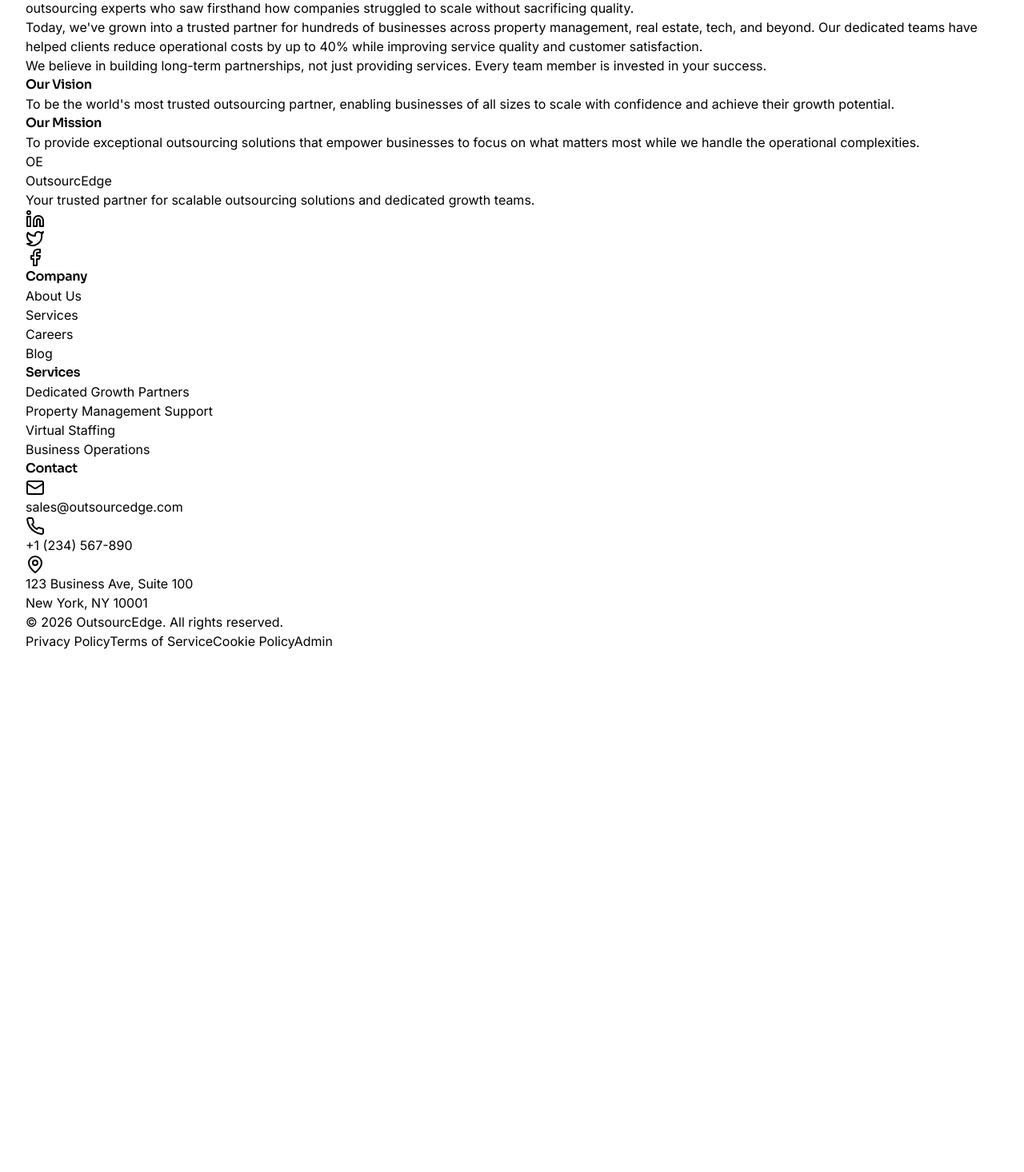
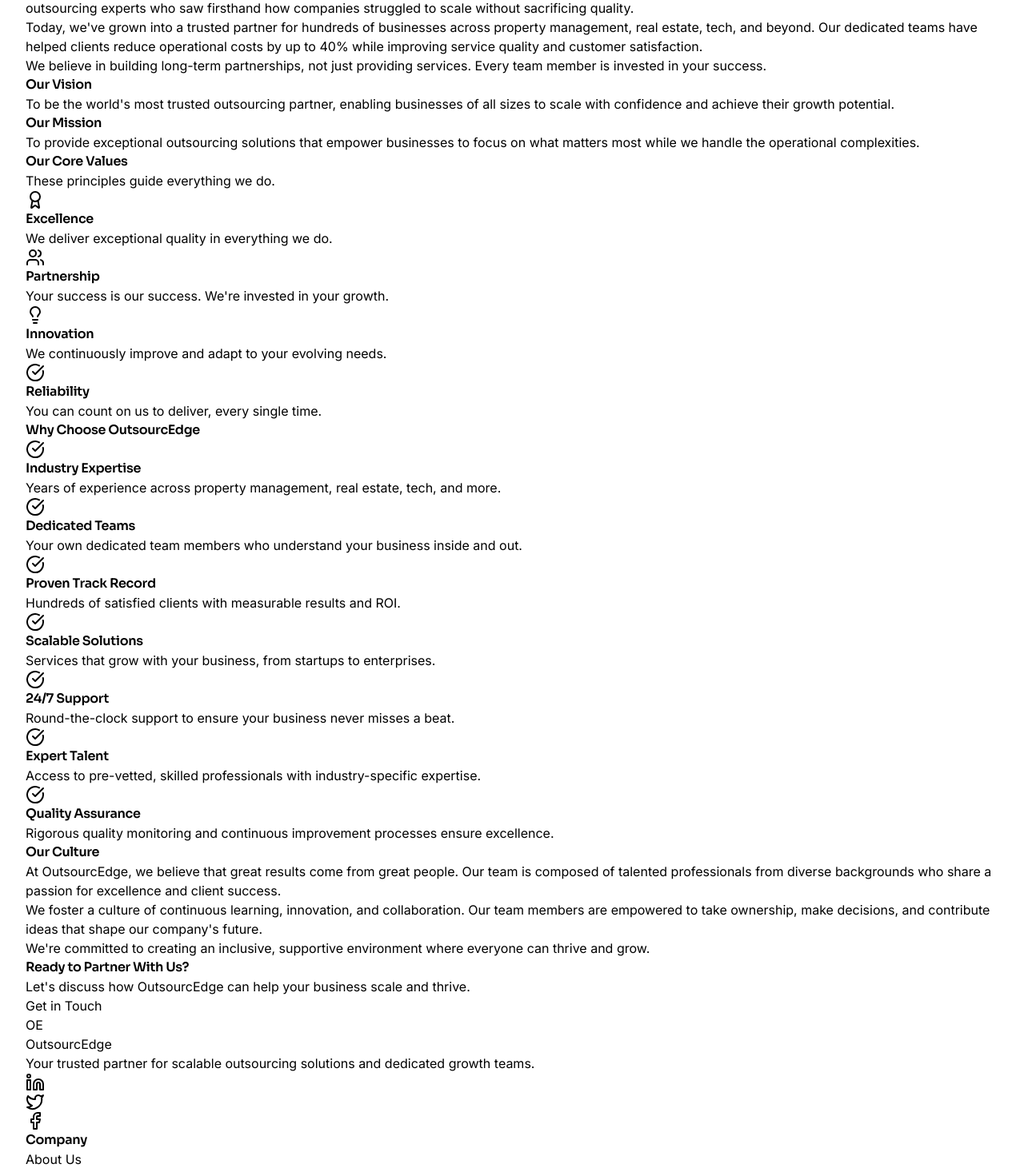
Before and after one commit to markravencanete50-source/outsourcedge, a React (Vite) app in the folder client/: page /about in a window 1280 px wide. Shown: the part 224-1690 px from the top of the page at 80% size. Before the commit the page ends 1038 px from the top, so only its background shows below. Built offline with nearby package versions, Linux system fonts and the light colour scheme; no server answers; the database is empty.

Commit message:
Update About.tsx

```diff
--- a/client/src/pages/About.tsx
+++ b/client/src/pages/About.tsx
@@ -100,8 +100,106 @@
         </div>
       </section>
 
-      {/* Core Values, Why Choose Us, Culture, and CTA sections remain same but now use the dynamic content where applicable */}
-      {/* ... (refer to full code block in my previous thought for the rest) */}
+      {/* Core Values */}
+      <section className="py-20 md:py-32 bg-white">
+        <div className="container">
+          <motion.div className="text-center mb-16" initial={{ opacity: 0, y: 20 }} whileInView={{ opacity: 1, y: 0 }} transition={{ duration: 0.8 }} viewport={{ once: true }}>
+            <h2 className="text-4xl font-bold text-[#0F172A] mb-6">Our Core Values</h2>
+            <p className="text-xl text-gray-600 max-w-2xl mx-auto"> These principles guide everything we do. </p>
+          </motion.div>
+          <motion.div className="grid grid-cols-1 md:grid-cols-2 lg:grid-cols-4 gap-8" initial="hidden" whileInView="visible" variants={containerVariants} viewport={{ once: true }}>
+            {[{
+              icon: Award,
+              title: "Excellence",
+              description: "We deliver exceptional quality in everything we do.",
+            }, {
+              icon: Users,
+              title: "Partnership",
+              description: "Your success is our success. We're invested in your growth.",
+            }, {
+              icon: Lightbulb,
+              title: "Innovation",
+              description: "We continuously improve and adapt to your evolving needs.",
+            }, {
+              icon: CheckCircle,
+              title: "Reliability",
+              description: "You can count on us to deliver, every single time.",
+            },].map((value, index) => (
+              <motion.div key={index} variants={itemVariants} className="p-8 bg-gray-50 rounded-xl border border-gray-200 text-center hover:border-[#0891B2] transition-all">
+                <value.icon className="w-12 h-12 text-[#0891B2] mx-auto mb-4" />
+                <h3 className="text-xl font-semibold text-[#0F172A] mb-3">{value.title}</h3>
+                <p className="text-gray-600">{value.description}</p>
+              </motion.div>
+            ))}
+          </motion.div>
+        </div>
+      </section>
+
+      {/* Why Choose Us */}
+      <section className="py-20 md:py-32 bg-gray-50">
+        <div className="container">
+          <motion.div className="text-center mb-16" initial={{ opacity: 0, y: 20 }} whileInView={{ opacity: 1, y: 0 }} transition={{ duration: 0.8 }} viewport={{ once: true }}>
+            <h2 className="text-4xl font-bold text-[#0F172A] mb-6">Why Choose OutsourcEdge</h2>
+          </motion.div>
+          <motion.div className="max-w-3xl mx-auto space-y-6" initial="hidden" whileInView="visible" variants={containerVariants} viewport={{ once: true }}>
+            {[{
+              title: "Industry Expertise",
+              description: "Years of experience across property management, real estate, tech, and more.",
+            }, {
+              title: "Dedicated Teams",
+              description: "Your own dedicated team members who understand your business inside and out.",
+            }, {
+              title: "Proven Track Record",
+              description: "Hundreds of satisfied clients with measurable results and ROI.",
+            }, {
+              title: "Scalable Solutions",
+              description: "Services that grow with your business, from startups to enterprises.",
+            }, {
+              title: "24/7 Support",
+              description: "Round-the-clock support to ensure your business never misses a beat.",
+            }, {
+              title: "Expert Talent",
+              description: "Access to pre-vetted, skilled professionals with industry-specific expertise.",
+            }, {
+              title: "Quality Assurance",
+              description: "Rigorous quality monitoring and continuous improvement processes ensure excellence.",
+            },].map((item, index) => (
+              <motion.div key={index} variants={itemVariants} className="p-6 bg-white rounded-lg border border-gray-200 flex gap-4">
+                <CheckCircle className="w-6 h-6 text-[#059669] flex-shrink-0 mt-1" />
+                <div>
+                  <h3 className="text-lg font-semibold text-[#0F172A] mb-2">{item.title}</h3>
+                  <p className="text-gray-600">{item.description}</p>
+                </div>
+              </motion.div>
+            ))}
+          </motion.div>
+        </div>
+      </section>
+
+      {/* Company Culture */}
+      <section className="py-20 md:py-32 bg-white">
+        <div className="container">
+          <motion.div className="max-w-3xl mx-auto" initial={{ opacity: 0, y: 20 }} whileInView={{ opacity: 1, y: 0 }} transition={{ duration: 0.8 }} viewport={{ once: true }}>
+            <h2 className="text-4xl font-bold text-[#0F172A] mb-6">Our Culture</h2>
+            <p className="text-lg text-gray-600 mb-6 leading-relaxed"> At OutsourcEdge, we believe that great results come from great people. Our team is composed of talented professionals from diverse backgrounds who share a passion for excellence and client success. </p>
+            <p className="text-lg text-gray-600 mb-6 leading-relaxed"> We foster a culture of continuous learning, innovation, and collaboration. Our team members are empowered to take ownership, make decisions, and contribute ideas that shape our company's future. </p>
+            <p className="text-lg text-gray-600 leading-relaxed"> We're committed to creating an inclusive, supportive environment where everyone can thrive and grow. </p>
+          </motion.div>
+        </div>
+      </section>
+
+      {/* CTA Section */}
+      <section className="py-20 md:py-32 bg-gradient-to-r from-[#0891B2] to-[#059669]">
+        <div className="container text-center">
+          <motion.div initial={{ opacity: 0, y: 20 }} whileInView={{ opacity: 1, y: 0 }} transition={{ duration: 0.8 }} viewport={{ once: true }}>
+            <h2 className="text-4xl md:text-5xl font-bold text-white mb-6"> Ready to Partner With Us? </h2>
+            <p className="text-xl text-white/90 mb-8 max-w-2xl mx-auto"> Let's discuss how OutsourcEdge can help your business scale and thrive. </p>
+            <Link href="/contact">
+              <a className="inline-block bg-white text-[#0891B2] px-8 py-4 rounded-lg font-semibold hover:bg-gray-100 transition"> Get in Touch </a>
+            </Link>
+          </motion.div>
+        </div>
+      </section>
       <Footer />
     </div>
   );
```
